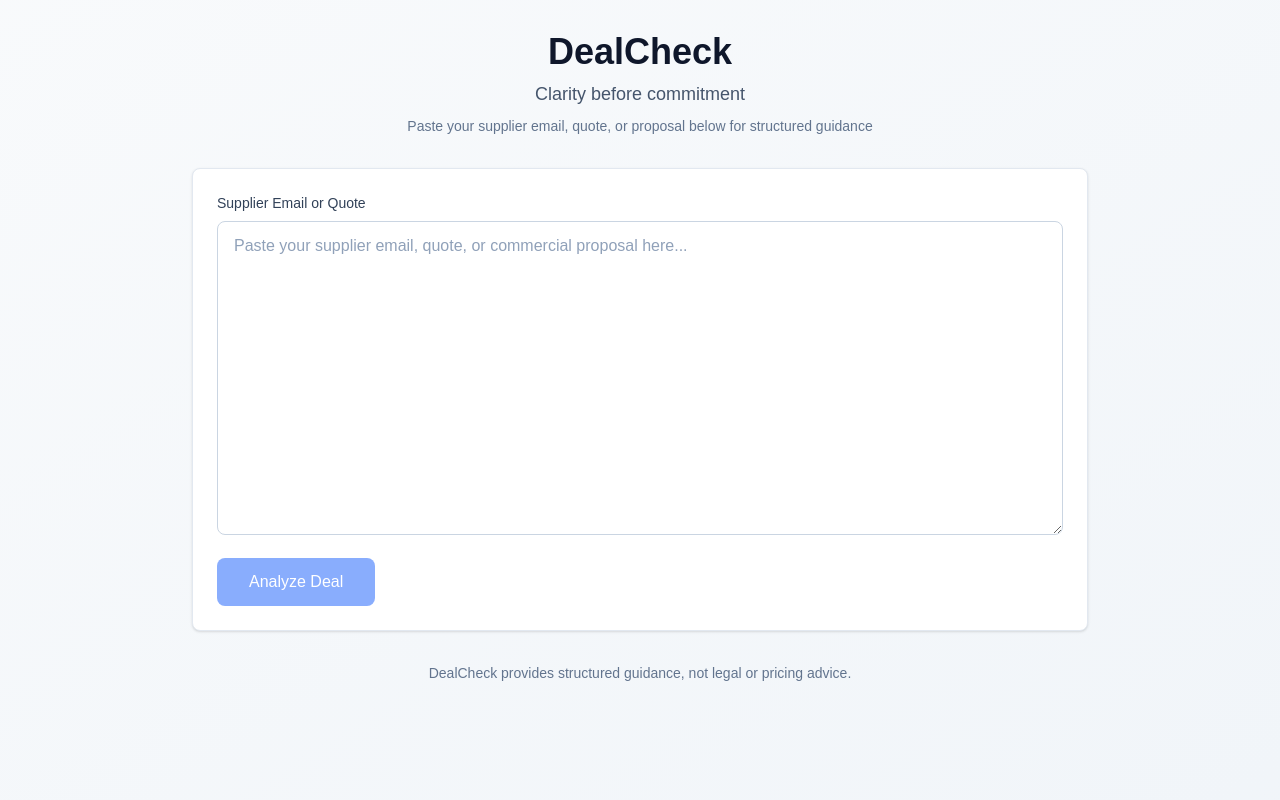
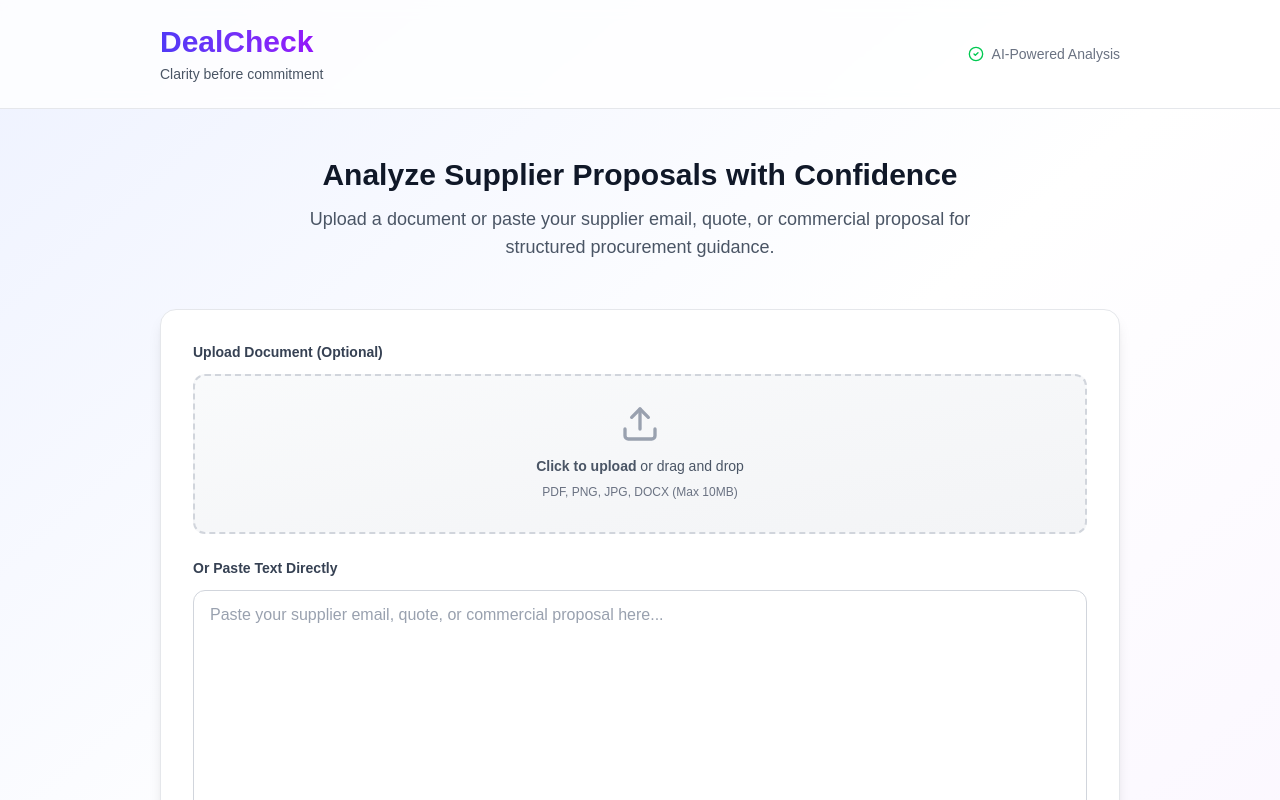
Before and after one commit to Boomchakalala/Dealcheck, a Next.js app: page / in a window 1280 px wide. Shown: the top 800 px of the page. Built offline with nearby package versions, Linux system fonts and the light colour scheme.

Commit message:
Sandbox autosave

```diff
--- a/package.json
+++ b/package.json
@@ -9,6 +9,7 @@
     "lint": "eslint"
   },
   "dependencies": {
+    "lucide-react": "^0.575.0",
     "mammoth": "^1.11.0",
     "next": "16.1.6",
     "openai": "^6.25.0",
--- a/src/app/page.tsx
+++ b/src/app/page.tsx
@@ -1,12 +1,51 @@
 'use client';
 
 import { useState } from 'react';
+import { Upload, FileText, Image as ImageIcon, File, X, CheckCircle2, AlertCircle } from 'lucide-react';
 
 export default function Home() {
   const [input, setInput] = useState('');
   const [analysis, setAnalysis] = useState<string | null>(null);
   const [loading, setLoading] = useState(false);
   const [error, setError] = useState<string | null>(null);
+  const [uploadedFile, setUploadedFile] = useState<File | null>(null);
+  const [extracting, setExtracting] = useState(false);
+
+  const handleFileUpload = async (e: React.ChangeEvent<HTMLInputElement>) => {
+    const file = e.target.files?.[0];
+    if (!file) return;
+
+    setUploadedFile(file);
+    setExtracting(true);
+    setError(null);
+
+    try {
+      const formData = new FormData();
+      formData.append('file', file);
+
+      const response = await fetch('/api/extract', {
+        method: 'POST',
+        body: formData,
+      });
+
+      if (!response.ok) {
+        throw new Error('Failed to extract text from file');
+      }
+
+      const data = await response.json();
+      setInput(data.text);
+      setExtracting(false);
+    } catch (err) {
+      setError(err instanceof Error ? err.message : 'Failed to process file');
+      setExtracting(false);
+      setUploadedFile(null);
+    }
+  };
+
+  const clearFile = () => {
+    setUploadedFile(null);
+    setInput('');
+  };
 
   const analyzeAsDeal = async () => {
     if (!input.trim()) return;
@@ -35,60 +74,156 @@ export default function Home() {
     }
   };
 
+  const getFileIcon = (fileName: string) => {
+    if (fileName.endsWith('.pdf')) return <FileText className="w-5 h-5 text-red-500" />;
+    if (fileName.match(/\.(jpg|jpeg|png|gif|webp)$/i)) return <ImageIcon className="w-5 h-5 text-blue-500" />;
+    return <File className="w-5 h-5 text-gray-500" />;
+  };
+
   return (
-    <div className="min-h-screen bg-gradient-to-br from-slate-50 to-slate-100 py-8 px-4 sm:px-6 lg:px-8">
-      <div className="max-w-4xl mx-auto">
+    <div className="min-h-screen bg-gradient-to-br from-indigo-50 via-white to-purple-50">
       {/* Header */}
-        <div className="text-center mb-8">
-          <h1 className="text-4xl font-bold text-slate-900 mb-2">DealCheck</h1>
-          <p className="text-lg text-slate-600">Clarity before commitment</p>
-          <p className="text-sm text-slate-500 mt-2">
-            Paste your supplier email, quote, or proposal below for structured guidance
+      <div className="border-b border-gray-200 bg-white/80 backdrop-blur-sm sticky top-0 z-10">
+        <div className="max-w-5xl mx-auto px-4 sm:px-6 lg:px-8 py-6">
+          <div className="flex items-center justify-between">
+            <div>
+              <h1 className="text-3xl font-bold bg-gradient-to-r from-indigo-600 to-purple-600 bg-clip-text text-transparent">
+                DealCheck
+              </h1>
+              <p className="text-sm text-gray-600 mt-1">Clarity before commitment</p>
+            </div>
+            <div className="hidden sm:flex items-center gap-2 text-sm text-gray-500">
+              <CheckCircle2 className="w-4 h-4 text-green-500" />
+              <span>AI-Powered Analysis</span>
+            </div>
+          </div>
+        </div>
+      </div>
+
+      <div className="max-w-5xl mx-auto px-4 sm:px-6 lg:px-8 py-8 sm:py-12">
+        {/* Hero Section */}
+        <div className="text-center mb-8 sm:mb-12">
+          <h2 className="text-2xl sm:text-3xl font-bold text-gray-900 mb-3">
+            Analyze Supplier Proposals with Confidence
+          </h2>
+          <p className="text-base sm:text-lg text-gray-600 max-w-2xl mx-auto">
+            Upload a document or paste your supplier email, quote, or commercial proposal for structured procurement guidance.
           </p>
         </div>
 
         {/* Input Section */}
-        <div className="bg-white rounded-lg shadow-sm border border-slate-200 p-6 mb-6">
-          <label htmlFor="deal-input" className="block text-sm font-medium text-slate-700 mb-2">
-            Supplier Email or Quote
+        <div className="bg-white rounded-2xl shadow-lg border border-gray-200 p-6 sm:p-8 mb-8">
+          {/* File Upload Area */}
+          <div className="mb-6">
+            <label className="block text-sm font-semibold text-gray-700 mb-3">
+              Upload Document (Optional)
+            </label>
+
+            {!uploadedFile ? (
+              <label className="flex flex-col items-center justify-center w-full h-40 border-2 border-dashed border-gray-300 rounded-xl cursor-pointer bg-gradient-to-br from-gray-50 to-gray-100 hover:from-indigo-50 hover:to-purple-50 hover:border-indigo-400 transition-all duration-200">
+                <div className="flex flex-col items-center justify-center pt-5 pb-6">
+                  <Upload className="w-10 h-10 text-gray-400 mb-3" />
+                  <p className="mb-2 text-sm text-gray-600">
+                    <span className="font-semibold">Click to upload</span> or drag and drop
+                  </p>
+                  <p className="text-xs text-gray-500">PDF, PNG, JPG, DOCX (Max 10MB)</p>
+                </div>
+                <input
+                  type="file"
+                  className="hidden"
+                  accept=".pdf,.png,.jpg,.jpeg,.docx,.doc"
+                  onChange={handleFileUpload}
+                  disabled={extracting}
+                />
+              </label>
+            ) : (
+              <div className="flex items-center justify-between p-4 bg-gradient-to-r from-indigo-50 to-purple-50 rounded-xl border border-indigo-200">
+                <div className="flex items-center gap-3">
+                  {getFileIcon(uploadedFile.name)}
+                  <div>
+                    <p className="text-sm font-medium text-gray-900">{uploadedFile.name}</p>
+                    <p className="text-xs text-gray-500">
+                      {(uploadedFile.size / 1024).toFixed(1)} KB
+                      {extracting && <span className="ml-2">• Extracting text...</span>}
+                    </p>
+                  </div>
+                </div>
+                <button
+                  onClick={clearFile}
+                  className="p-2 hover:bg-white rounded-lg transition-colors"
+                  disabled={extracting}
+                >
+                  <X className="w-5 h-5 text-gray-500" />
+                </button>
+              </div>
+            )}
+          </div>
+
+          {/* Text Input */}
+          <div>
+            <label htmlFor="deal-input" className="block text-sm font-semibold text-gray-700 mb-3">
+              Or Paste Text Directly
             </label>
             <textarea
               id="deal-input"
               value={input}
               onChange={(e) => setInput(e.target.value)}
               placeholder="Paste your supplier email, quote, or commercial proposal here..."
-            rows={12}
-            className="w-full px-4 py-3 border border-slate-300 rounded-lg focus:ring-2 focus:ring-blue-500 focus:border-transparent text-slate-900 placeholder-slate-400 resize-y"
+              rows={10}
+              className="w-full px-4 py-3 border border-gray-300 rounded-xl focus:ring-2 focus:ring-indigo-500 focus:border-transparent text-gray-900 placeholder-gray-400 resize-y transition-shadow"
+              disabled={extracting}
             />
+          </div>
+
           <button
             onClick={analyzeAsDeal}
-            disabled={loading || !input.trim()}
-            className="mt-4 w-full sm:w-auto px-8 py-3 bg-blue-600 text-white font-medium rounded-lg hover:bg-blue-700 focus:outline-none focus:ring-2 focus:ring-blue-500 focus:ring-offset-2 disabled:opacity-50 disabled:cursor-not-allowed transition-colors"
+            disabled={loading || !input.trim() || extracting}
+            className="mt-6 w-full sm:w-auto px-8 py-3.5 bg-gradient-to-r from-indigo-600 to-purple-600 text-white font-semibold rounded-xl hover:from-indigo-700 hover:to-purple-700 focus:outline-none focus:ring-2 focus:ring-indigo-500 focus:ring-offset-2 disabled:opacity-50 disabled:cursor-not-allowed transition-all duration-200 shadow-lg hover:shadow-xl"
           >
-            {loading ? 'Analyzing...' : 'Analyze Deal'}
+            {loading ? (
+              <span className="flex items-center gap-2">
+                <svg className="animate-spin h-5 w-5" viewBox="0 0 24 24">
+                  <circle className="opacity-25" cx="12" cy="12" r="10" stroke="currentColor" strokeWidth="4" fill="none" />
+                  <path className="opacity-75" fill="currentColor" d="M4 12a8 8 0 018-8V0C5.373 0 0 5.373 0 12h4zm2 5.291A7.962 7.962 0 014 12H0c0 3.042 1.135 5.824 3 7.938l3-2.647z" />
+                </svg>
+                Analyzing...
+              </span>
+            ) : (
+              'Analyze Deal'
+            )}
           </button>
         </div>
 
         {/* Error */}
         {error && (
-          <div className="bg-red-50 border border-red-200 rounded-lg p-4 mb-6">
+          <div className="bg-red-50 border border-red-200 rounded-xl p-4 mb-8 flex items-start gap-3">
+            <AlertCircle className="w-5 h-5 text-red-500 flex-shrink-0 mt-0.5" />
             <p className="text-red-800 text-sm">{error}</p>
           </div>
         )}
 
         {/* Analysis Result */}
         {analysis && (
-          <div className="bg-white rounded-lg shadow-sm border border-slate-200 p-6">
+          <div className="bg-white rounded-2xl shadow-lg border border-gray-200 p-6 sm:p-8">
+            <div className="flex items-center gap-2 mb-6 pb-4 border-b border-gray-200">
+              <CheckCircle2 className="w-6 h-6 text-green-500" />
+              <h3 className="text-xl font-bold text-gray-900">Analysis Complete</h3>
+            </div>
             <div
-              className="prose prose-slate max-w-none prose-headings:font-semibold prose-h2:text-xl prose-h2:mt-6 prose-h2:mb-3 prose-p:text-slate-700 prose-ul:text-slate-700 prose-strong:text-slate-900"
+              className="prose prose-slate max-w-none prose-headings:font-bold prose-h2:text-2xl prose-h2:mt-8 prose-h2:mb-4 prose-h2:text-gray-900 prose-p:text-gray-700 prose-p:leading-relaxed prose-ul:text-gray-700 prose-li:my-1 prose-strong:text-gray-900 prose-strong:font-semibold"
               dangerouslySetInnerHTML={{ __html: formatAnalysis(analysis) }}
             />
           </div>
         )}
 
         {/* Footer */}
-        <div className="mt-8 text-center text-sm text-slate-500">
-          <p>DealCheck provides structured guidance, not legal or pricing advice.</p>
+        <div className="mt-12 text-center">
+          <div className="inline-flex items-center gap-2 px-4 py-2 bg-white rounded-full shadow-sm border border-gray-200">
+            <div className="w-2 h-2 bg-green-500 rounded-full animate-pulse" />
+            <p className="text-xs text-gray-600">
+              DealCheck provides structured guidance, not legal or pricing advice
+            </p>
+          </div>
         </div>
       </div>
     </div>
@@ -106,7 +241,10 @@ function formatAnalysis(text: string): string {
     .replace(/^- (.*$)/gim, '<li>$1</li>')
     .replace(/^(\d+)\. (.*$)/gim, '<li>$2</li>')
     .replace(/\n\n/g, '</p><p>')
-    .replace(/(<li>.*<\/li>)/s, '<ul>$1</ul>');
+    .replace(/(<li>.*?<\/li>)/gs, (match) => {
+      const items = match.match(/<li>.*?<\/li>/g) || [];
+      return '<ul>' + items.join('') + '</ul>';
+    });
 
   // Wrap in paragraphs
   if (!html.startsWith('<h1>') && !html.startsWith('<h2>')) {
```
Also changed, not shown: 1 other file (tests, documents, lock files or other folders). Lines whose indentation alone changed are shown as unchanged.
